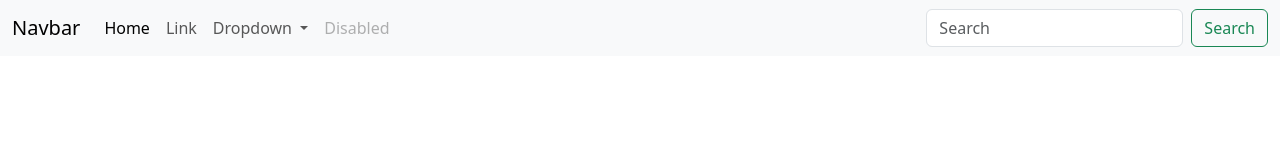
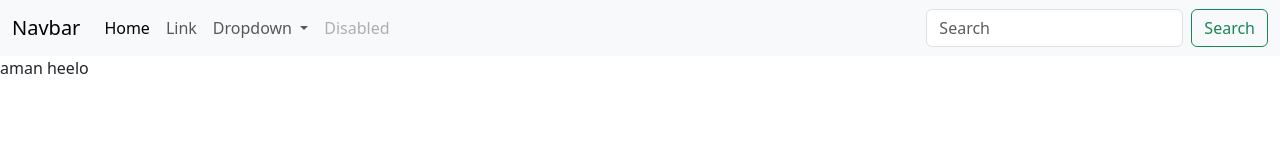
Before and after one commit to AkshayKarn12/my-first-website, a plain HTML site: page index.html in a window 1280 px wide. Drawn offline with nearby package versions, Linux system fonts and the light colour scheme.

Commit message:
thi is aman changes

```diff
--- a/index.html
+++ b/index.html
@@ -119,6 +119,8 @@
   </div>
 </nav>
 
+<p>aman heelo</p>
+
 
  <script src="https://cdn.jsdelivr.net/npm/bootstrap@5.3.8/dist/js/bootstrap.bundle.min.js" integrity="sha384-FKyoEForCGlyvwx9Hj09JcYn3nv7wiPVlz7YYwJrWVcXK/BmnVDxM+D2scQbITxI" crossorigin="anonymous"></script>
 </body>
```
